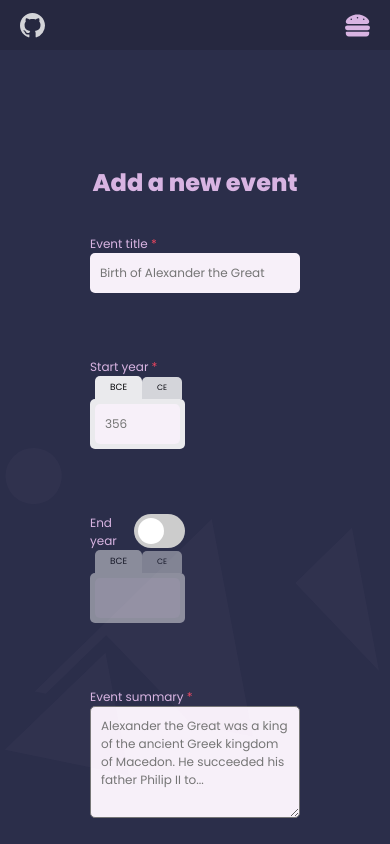
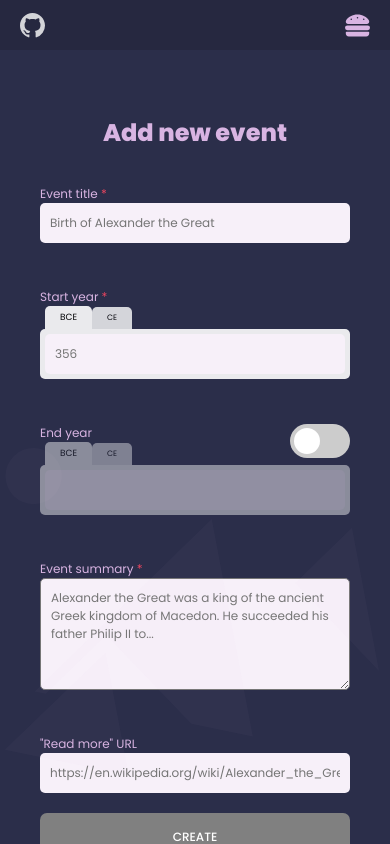
Before and after one commit to abdejohan/history-app, a React (Vite) app: page /admin in a window 390 px wide. Shown: the top 844 px of the page. Built offline with nearby package versions, Linux system fonts and the light colour scheme; no server answers.

Commit message:
Improve responsiveness on admin page

```diff
--- a/src/routes/Admin.tsx
+++ b/src/routes/Admin.tsx
@@ -55,7 +55,7 @@ const Admin = () => {
 	return (
 		<ContentView>
 			<div className='form-container'>
-				<h2>Add a new event</h2>
+				<h2>Add new event</h2>
 				<form onSubmit={handleSubmit(onSubmit)} className='new-event-form'>
 					{/* TITLE */}
 					<div className='input-container'>
@@ -96,8 +96,8 @@ const Admin = () => {
 							</div>
 						</div>
 						<div className='input-container period-item'>
-							<div className='switch-and-label'>
-								<label>End year</label>
+							<label>End year</label>
+							<div className='switch-container'>
 								<Switch
 									onChange={(checked) => {
 										trigger("url");
--- a/src/styles/pages/_admin.scss
+++ b/src/styles/pages/_admin.scss
@@ -3,7 +3,6 @@
 	min-width: 300px;
 	max-width: 700px;
 	border-radius: 20px;
-	padding: 50px;
 	& h2 {
 		margin: 20px;
 		text-align: center;
@@ -12,7 +11,7 @@
 	& .new-event-form {
 		display: flex;
 		flex-flow: column nowrap;
-		gap: 30px;
+		gap: 10px;
 		padding: 20px;
 
 		& .period-container {
@@ -20,15 +19,18 @@
 			justify-content: space-between;
 			flex-flow: row wrap;
 			flex-shrink: 1;
-			gap: 30px;
+			gap: 10px;
 
 			& .period-item {
+				position: relative;
 				width: 45%;
+				flex-grow: 1;
+				min-width: 250px;
 			}
 
-			& .switch-and-label {
-				display: flex;
-				justify-content: space-between;
+			& .switch-container {
+				position: absolute;
+				right: 0px;
 			}
 		}
 
```
